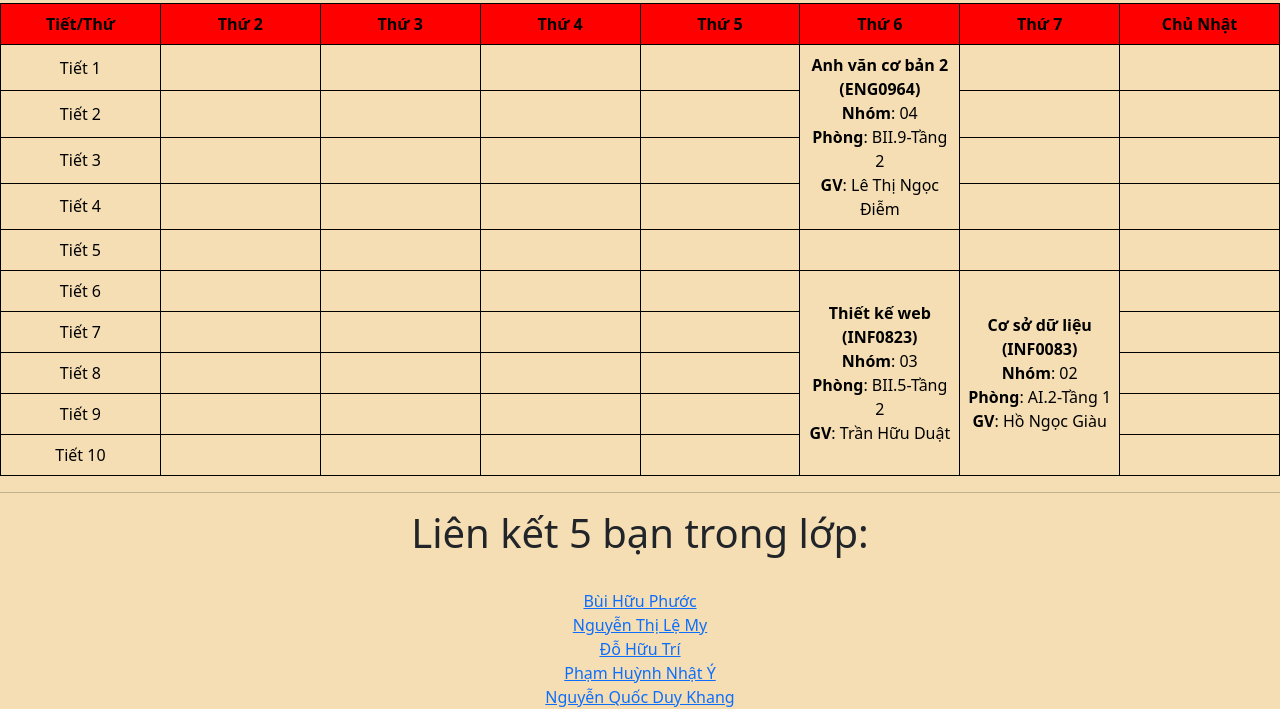
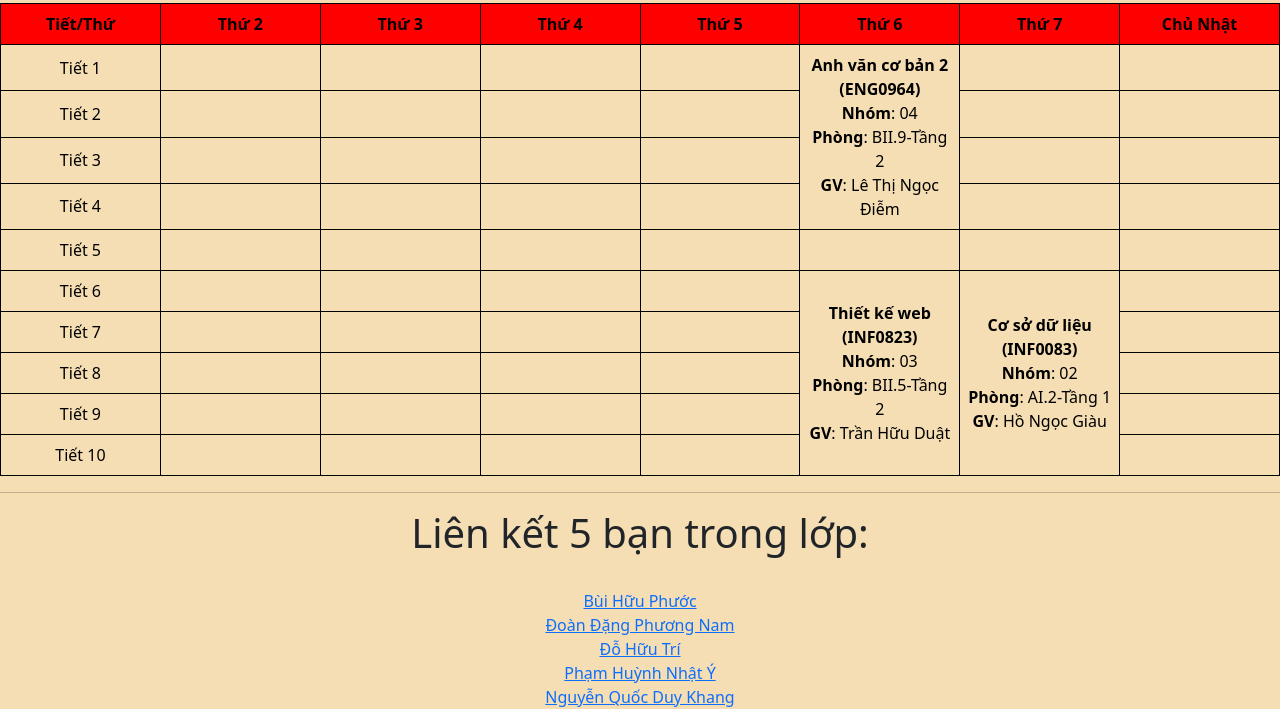
Before and after one commit to son672k/baitap3, a plain HTML site: page index.html in a window 1280 px wide. Shown: the part 586-1295 px from the top of the page. Drawn offline with nearby package versions, Linux system fonts and the light colour scheme.

Commit message:
Update index.html

```diff
--- a/index.html
+++ b/index.html
@@ -169,7 +169,7 @@
            <br>
            <a href="https://bt03bootstrapvacss.000webhostapp.com/gioithieubanthan.html">Bùi Hữu Phước</a>
            </br>
-           <a href="http://22050039-mynguyen.azdigi.blog/">Nguyễn Thị Lệ My</a>
+           <a href="https://nolegithere.github.io/bt3/">Đoàn Đặng Phương Nam</a>
            <br>
            <a href="http://huutri.epizy.com/?i=1">Đỗ Hữu Trí</a>
            </br>
```
